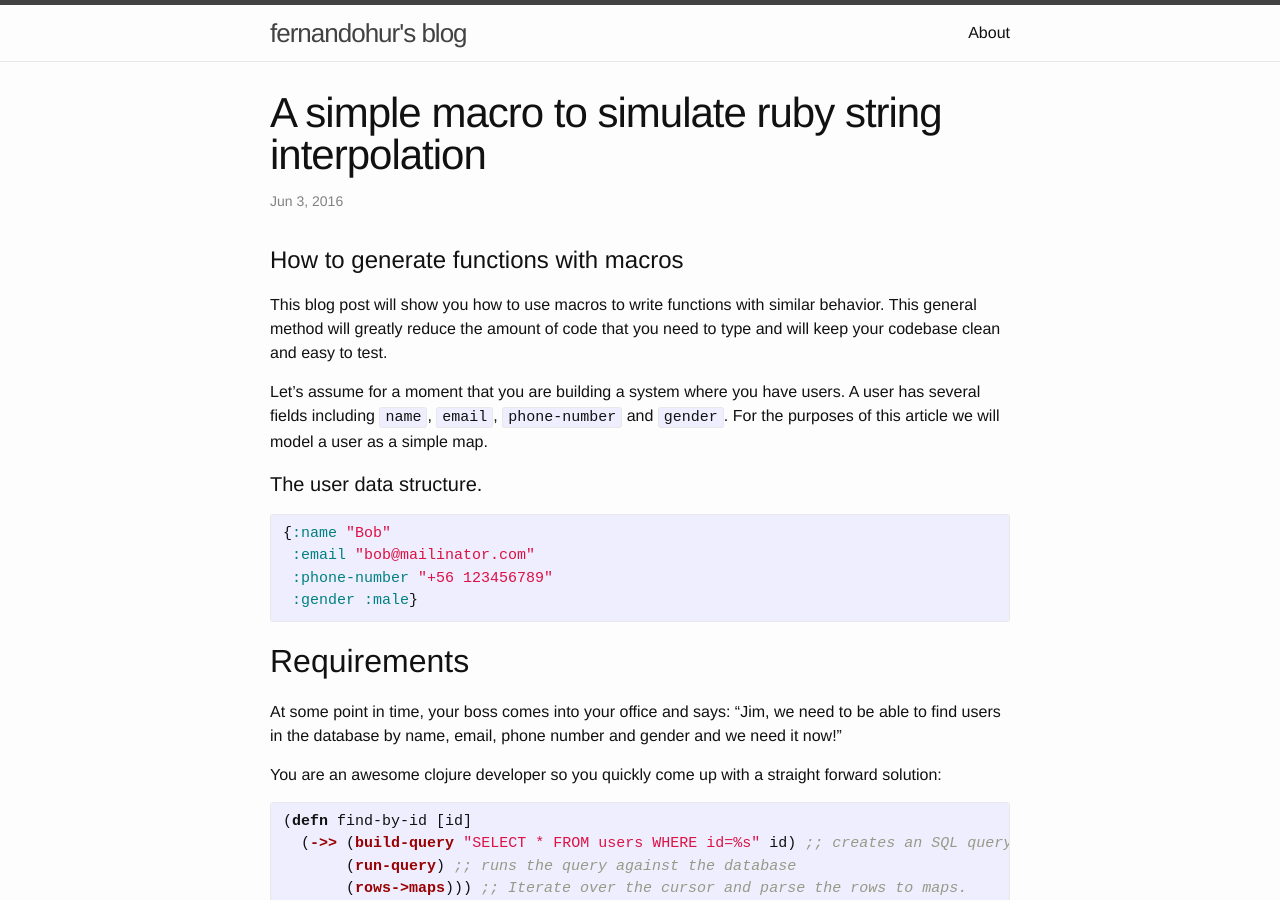
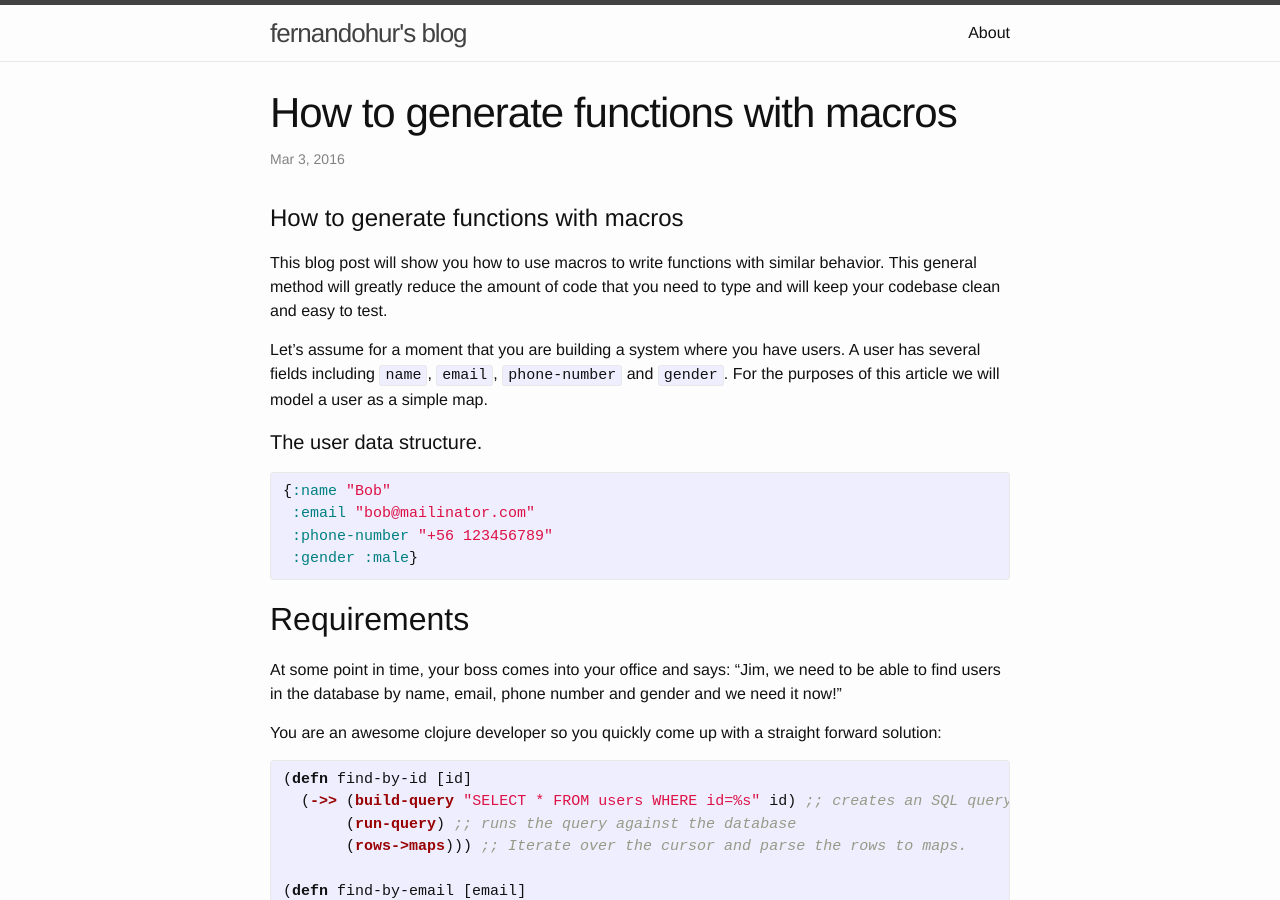
Before and after one commit to fhur/fhur.github.io, a Jekyll site: the page built from _posts/2016-03-3-generating-functions-with-macros.markdown, in a window 1280 px wide and 900 px high. Built offline with Jekyll 4.4.1, drawn with Linux system fonts in a browser that asks for light colours; comment, search, counter and statistics services are not loaded.

```diff
--- a/_posts/2016-06-3-generating-functions-with-macros.markdown
+++ b/_posts/2016-03-3-generating-functions-with-macros.markdown
@@ -1,7 +1,7 @@
 ---
 layout: post
-title:  "A simple macro to simulate ruby string interpolation"
-date:   2016-06-3 12:13:08
+title:  How to generate functions with macros
+date:   2016-03-3 12:13:08
 categories: macro clojure
 ---
 
```
